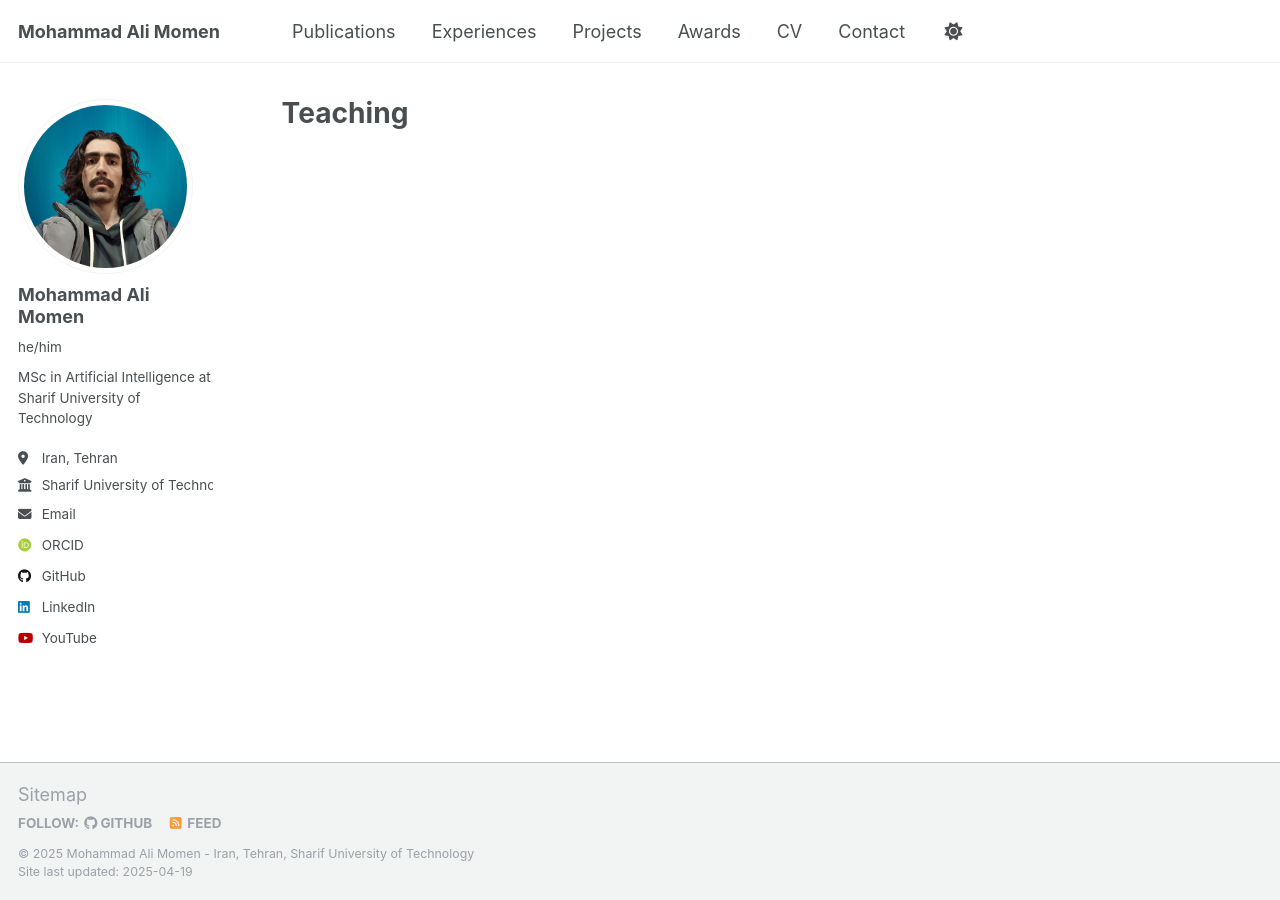
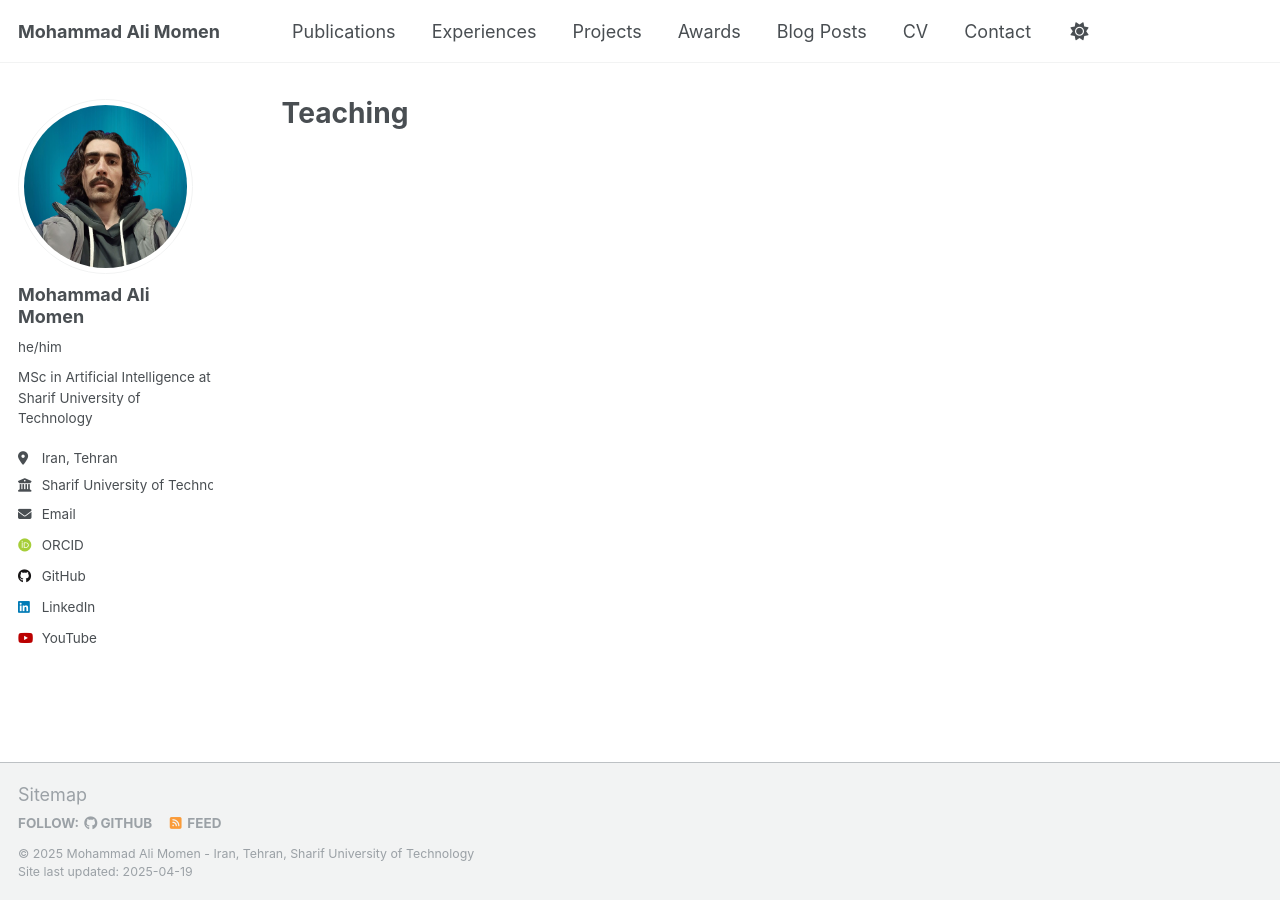
Before and after one commit to mamomen1996/mamomen1996.github.io, a Jekyll site: the page built from _pages/teaching.html, in a window 1280 px wide. Built offline with Jekyll 4.4.1, drawn with Linux system fonts in a browser that asks for light colours; some web fonts are replaced.

Commit message:
Update navigation.yml

```diff
--- a/_data/navigation.yml
+++ b/_data/navigation.yml
@@ -20,6 +20,9 @@ main:
   - title: "Awards"
     url: /awards/
 
+  - title: "Blog Posts"
+    url: /posts/
+
   - title: "CV"
     url: /cv/
 
```
